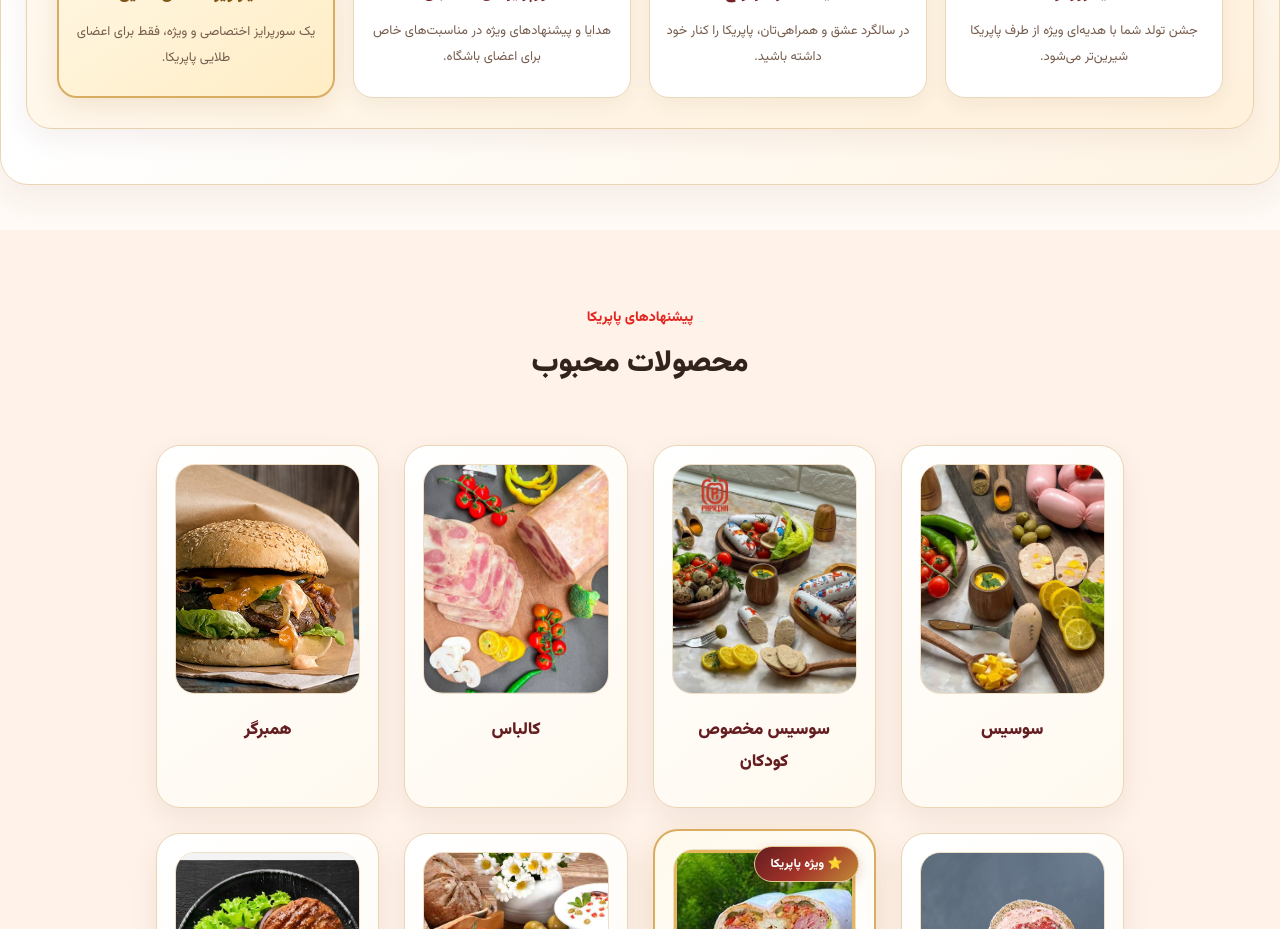
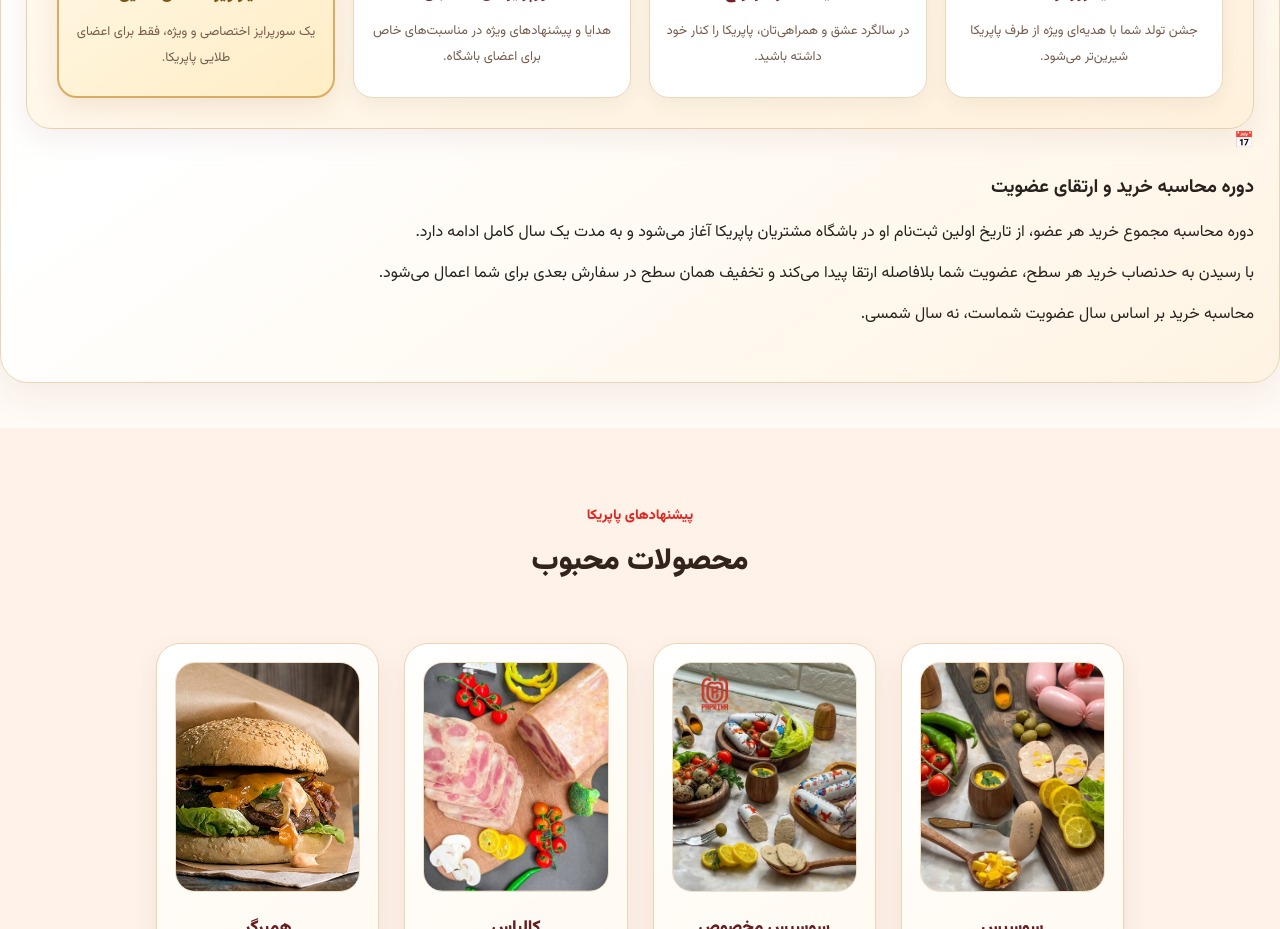
Before and after one commit to romistay/paprika-store, a React (Vite) app: page / in a window 1280 px wide. Shown: the part 2020-2949 px from the top of the page. Built offline with nearby package versions, Linux system fonts and the light colour scheme.

Commit message:
Update App.jsx

```diff
--- a/src/App.jsx
+++ b/src/App.jsx
@@ -1111,6 +1111,22 @@ setShowHamburgerMenu(false);
   </div>
 </div>
 
+<div className="loyalty-period-info">
+  <div className="loyalty-period-icon">📅</div>
+  <div className="loyalty-period-content">
+    <h3>دوره محاسبه خرید و ارتقای عضویت</h3>
+    <p>
+      دوره محاسبه مجموع خرید هر عضو، از تاریخ اولین ثبت‌نام او در
+      باشگاه مشتریان پاپریکا آغاز می‌شود و به مدت یک سال کامل ادامه دارد.
+    </p>
+    <p>
+      با رسیدن به حدنصاب خرید هر سطح، عضویت شما بلافاصله ارتقا پیدا
+      می‌کند و تخفیف همان سطح در سفارش بعدی برای شما اعمال می‌شود.
+    </p>
+    <span>محاسبه خرید بر اساس سال عضویت شماست، نه سال شمسی.</span>
+  </div>
+</div>
+
 </section>
 
 <section className="products" id="products">
```
